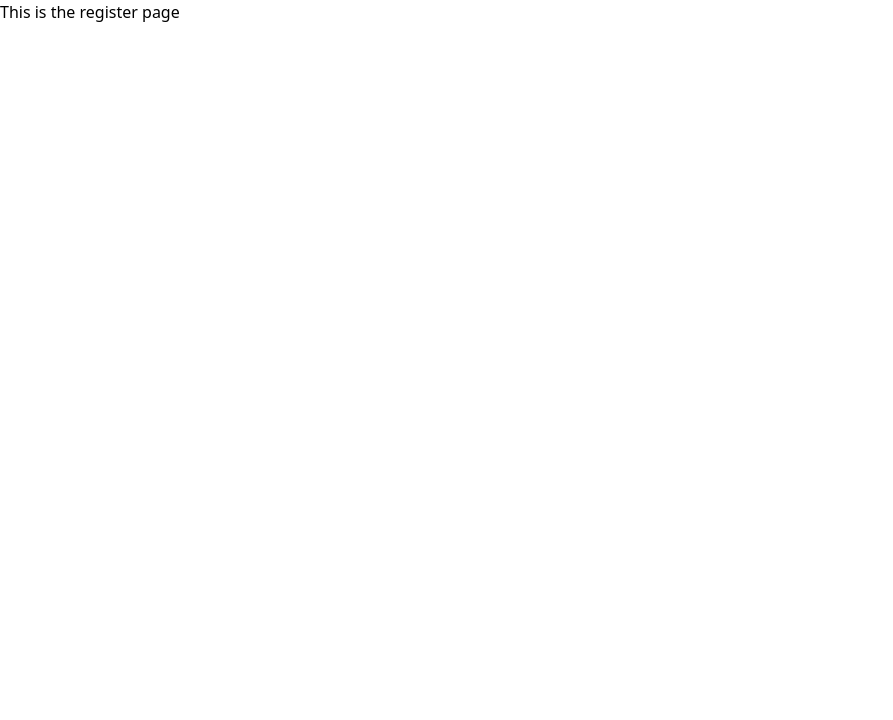
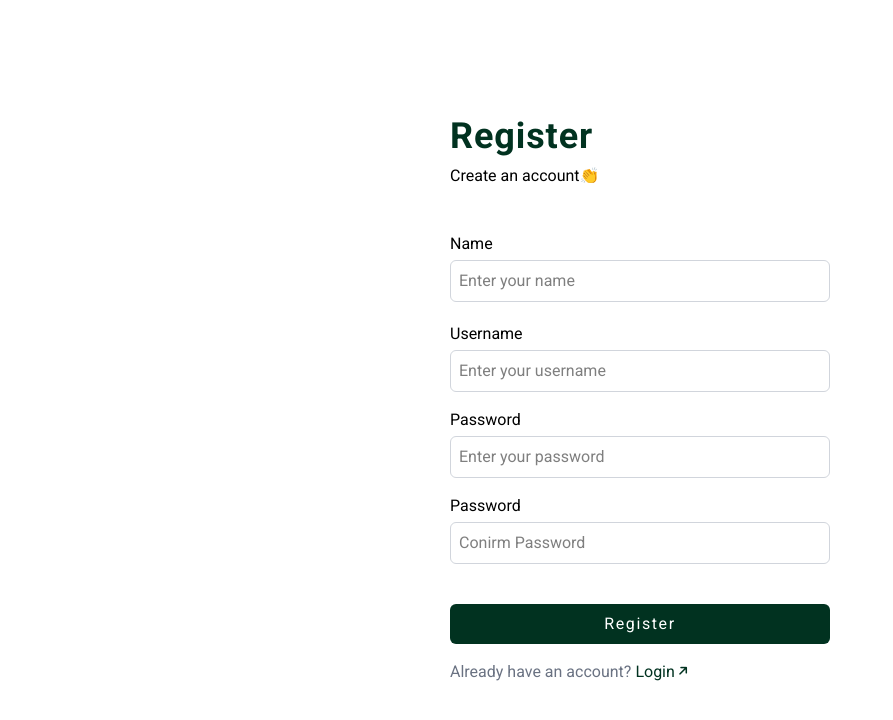
Before and after one commit to charliesumalag/Ate-Cielo-Personal-Blog-Dashboard, a React (Vite) app: page /register in a window 1280 px wide. Shown: the top 720 px of the page, without its empty margins (0-893 px from the left). Built offline with nearby package versions, Linux system fonts and the light colour scheme.

Commit message:
Auth Registeration, separating those reducer functionalities, register auth front end input validations

```diff
--- a/src/pages/AuthLogin.jsx
+++ b/src/pages/AuthLogin.jsx
@@ -1,43 +1,11 @@
 import React, {  useReducer, useState } from 'react'
 import { useNavigate } from "react-router-dom";
+import { initialAuthState,  AuthLoginReducer} from "../reducers/AuthReducer";
 
 const AuthLogin = () => {
 
     const navigate = useNavigate();
-    const initialState = {
-        username: '',
-        password: '',
-        errors: {},
-        isSubmitting: false,
-    }
-
-
-    function reducer(state, action) {
-        switch (action.type) {
-            case 'updateField':
-                return {
-                    ...state,
-                    [action.field] : action.value
-                }
-            case 'setErrors' : {
-                return {
-                    ...state,
-                    errors: action.errors,
-                }
-            }
-            case 'submit' : {
-                return {
-                    ...state,
-                    isSubmitting: true,
-                }
-            }
-            default:
-                return state;
-        }
-    }
-    const [state, dispatch] = useReducer(reducer, initialState)
-
-
+    const [state, dispatch] = useReducer(AuthLoginReducer, initialAuthState)
     const [isHover, setIsHover] = useState(false);
 
     const handleChange =  (e) => {
@@ -76,10 +44,14 @@ const AuthLogin = () => {
                         password: state.password
                     })
                 });
+
+                // console.log(state.errors);
+
+
                 // 3. Check for server-side validation errors
                 if (!res.ok) {
                     const data = await res.json();
-                    console.log(state.errors);
+
 
                     dispatch({
                         type: 'setErrors',
--- a/src/pages/AuthRegister.jsx
+++ b/src/pages/AuthRegister.jsx
@@ -1,9 +1,106 @@
-import React from 'react'
+import React, { useState } from 'react'
+import { useReducer } from 'react'
+import { authRegisterInitialState,  authRegisterReducer} from "../reducers/AutRegisterReducer";
 
 const AuthRegister = () => {
+  const [state, dispatch] = useReducer(authRegisterReducer, authRegisterInitialState);
+  const [isHover, setIsHover] = useState(false);
+
+
+  const handleSubmit = (e) => {
+    e.preventDefault();
+
+    const frontValiErrs = {};
+    if (!state.name) {
+      frontValiErrs.name = 'Name Required';
+    }
+    if (!state.username) {
+      frontValiErrs.username = 'Username Required';
+    }
+    if (!state.password) {
+      frontValiErrs.password = 'Password Required';
+    } else if (state.password.length < 4) {
+      frontValiErrs.password = 'Password must be at lease 4 character';
+    }
+    if (!state.confirm_password) {
+      frontValiErrs.confirm_password = 'Confirm Password Required'
+    }else if (state.confirm_password.length < 4) {
+      frontValiErrs.confirm_password = 'Confirm Password must be at lease 4 character';
+    }
+
+    if (state.password !== state.confirm_password) {
+      frontValiErrs.confirm_password = 'Pasword Confirmation do not match';
+    }
+
+    if (Object.keys(frontValiErrs).length > 0) {
+     dispatch({
+      type: 'setErrors',
+      errors: frontValiErrs,
+     });
+    }else{
+      alert('you pass the front end validation')
+
+    }
+
+  }
+  const handleChange =  (e) => {
+    const {name, value} = e.target;
+    dispatch({
+      type: 'updateField',
+      field: name,
+      value: value
+    })
+  }
+
+  console.log(state);
+
   return (
-    <div>
-      This is the register page
+    <div className='flex flex-col justify-center items-center h-screen font-roboto '>
+        <div className='w-[380px]'>
+            <div className='mb-10 flex flex-col gap-2'>
+                <h2 className='text-4xl font-bold tracking-wide text-[#013220]'>Register</h2>
+                <p>Create an account👏</p>
+            </div>
+            <form action="" onSubmit={handleSubmit} className='flex flex-col gap-4'>
+                <div className='flex flex-col gap-1'>
+                       <p className="text-red-500 text-sm">{}</p>
+                    <label htmlFor="username">Name</label>
+                    <input type="text" name='name' value={state.name}   onChange={handleChange}  placeholder='Enter your name' className='p-2 border border-gray-300 font-roboto rounded-md outline-0'  />
+                    {state.errors.name && (
+                        <p className="text-red-500 text-sm">{state.errors.name}</p>
+                    )}
+                </div>
+                <div className='flex flex-col gap-1'>
+                       <p className="text-red-500 text-sm">{}</p>
+                    <label htmlFor="username">Username</label>
+                    <input type="text" name='username' value={state.username}   onChange={handleChange}  placeholder='Enter your username' className='p-2 border border-gray-300 font-roboto rounded-md outline-0'  />
+                    {state.errors.username && (
+                        <p className="text-red-500 text-sm">{state.errors.username}</p>
+                    )}
+                </div>
+                <div className='flex flex-col gap-1'>
+                    <label htmlFor="password">Password</label>
+                    <input type="password" value={state.password} onChange={handleChange} name='password' placeholder='Enter your password' className='p-2 border border-gray-300 font-roboto rounded-md outline-0' />
+                    {state.errors.password && (
+                        <p className="text-red-500 text-sm">{state.errors.password}</p>
+                    )}
+                </div>
+                <div className='flex flex-col gap-1'>
+                    <label htmlFor="password">Password</label>
+                    <input type="password" value={state.confirm_password}  onChange={handleChange} name='confirm_password' placeholder='Conirm Password' className='p-2 border border-gray-300 font-roboto rounded-md outline-0' />
+                    {state.errors.confirm_password && (
+                        <p className="text-red-500 text-sm">{state.errors.confirm_password}</p>
+                    )}
+                </div>
+                <button className='bg-[#013220] font-roboto tracking-widest text-white p-2 mt-6 rounded-md cursor-pointer'>Register</button>
+                <p className='text-gray-500' onMouseEnter={() => setIsHover(true)} onMouseLeave={() => setIsHover(false)}>Already have an account?
+                    <span className='text-[#013220] ml-1 cursor-pointer'>Login</span>
+                    <span>
+                        <i className={isHover ? 'fa-solid fa-arrow-up cursor-pointer rotate-45 text-[#013220] font-extralight text-xs pb-1.5 pr-3 ' : 'fa-solid fa-arrow-up rotate-45 cursor-pointer font-extralight text-[#013220] text-xs pb-1.5 pr-2 '}></i>
+                    </span>
+                </p>
+            </form>
+        </div>
     </div>
   )
 }
--- /dev/null
+++ b/src/reducers/AutRegisterReducer.jsx
@@ -0,0 +1,26 @@
+export const authRegisterInitialState = {
+    name : '',
+    username : '',
+    password : '',
+    confirm_password : '',
+    errors: {},
+}
+
+
+export function authRegisterReducer(state, action) {
+    switch (action.type) {
+        case 'updateField':
+            return {
+                ...state,
+                [action.field] : action.value
+        }
+
+        case 'setErrors' :
+            return{
+                ...state,
+                errors: action.errors
+            }
+        default:
+            return state;
+    }
+}
--- /dev/null
+++ b/src/reducers/AuthReducer.jsx
@@ -0,0 +1,33 @@
+
+
+export const initialAuthState = {
+  username: '',
+  password: '',
+  errors: {},
+  isSubmitting: false,
+};
+
+
+export function AuthLoginReducer(state, action) {
+    switch (action.type) {
+        case 'updateField':
+            return {
+                ...state,
+                [action.field] : action.value
+            }
+        case 'setErrors' : {
+            return {
+                ...state,
+                errors: action.errors,
+            }
+        }
+        case 'submit' : {
+            return {
+                ...state,
+                isSubmitting: true,
+            }
+        }
+        default:
+            return state;
+    }
+}
```
